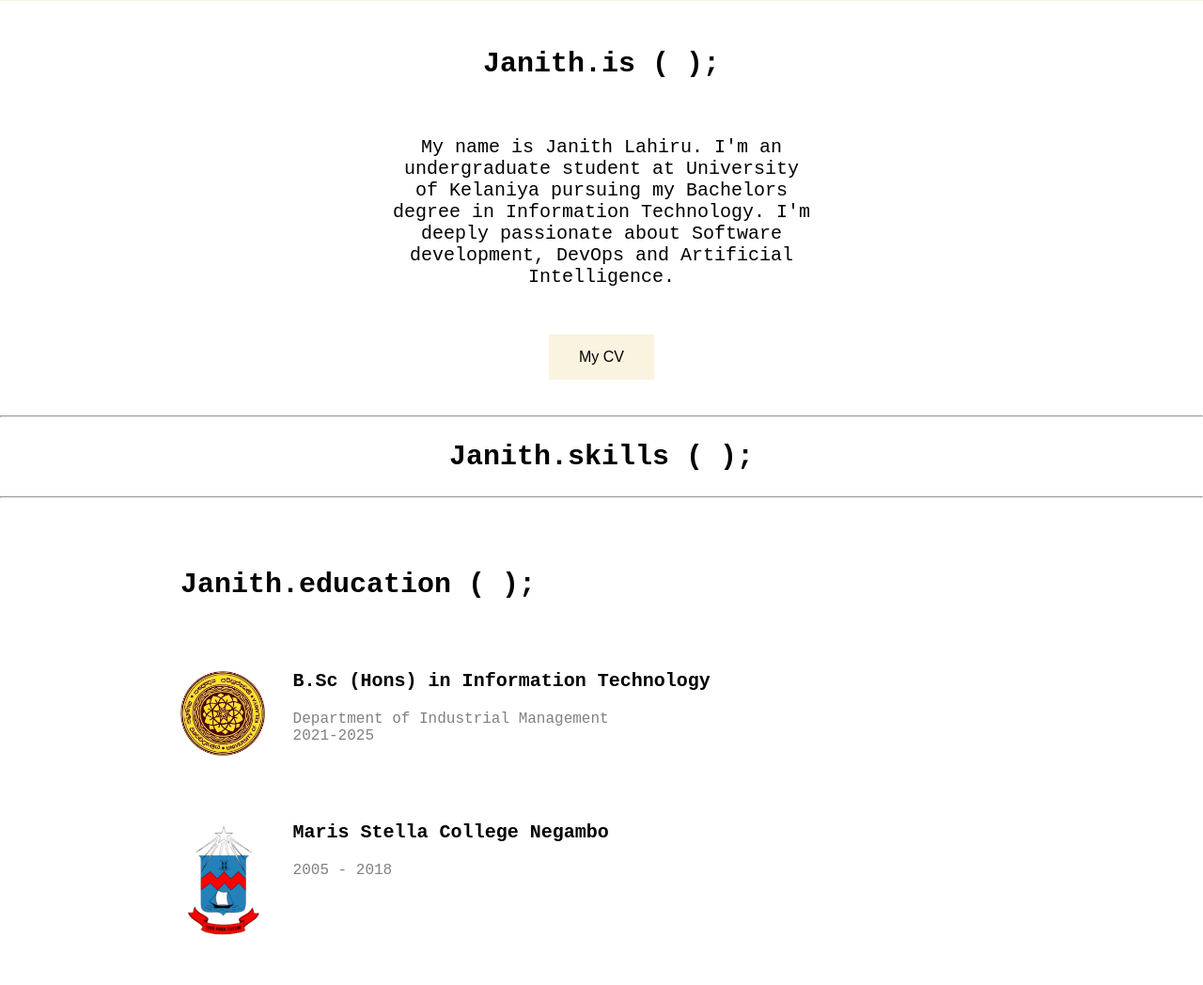
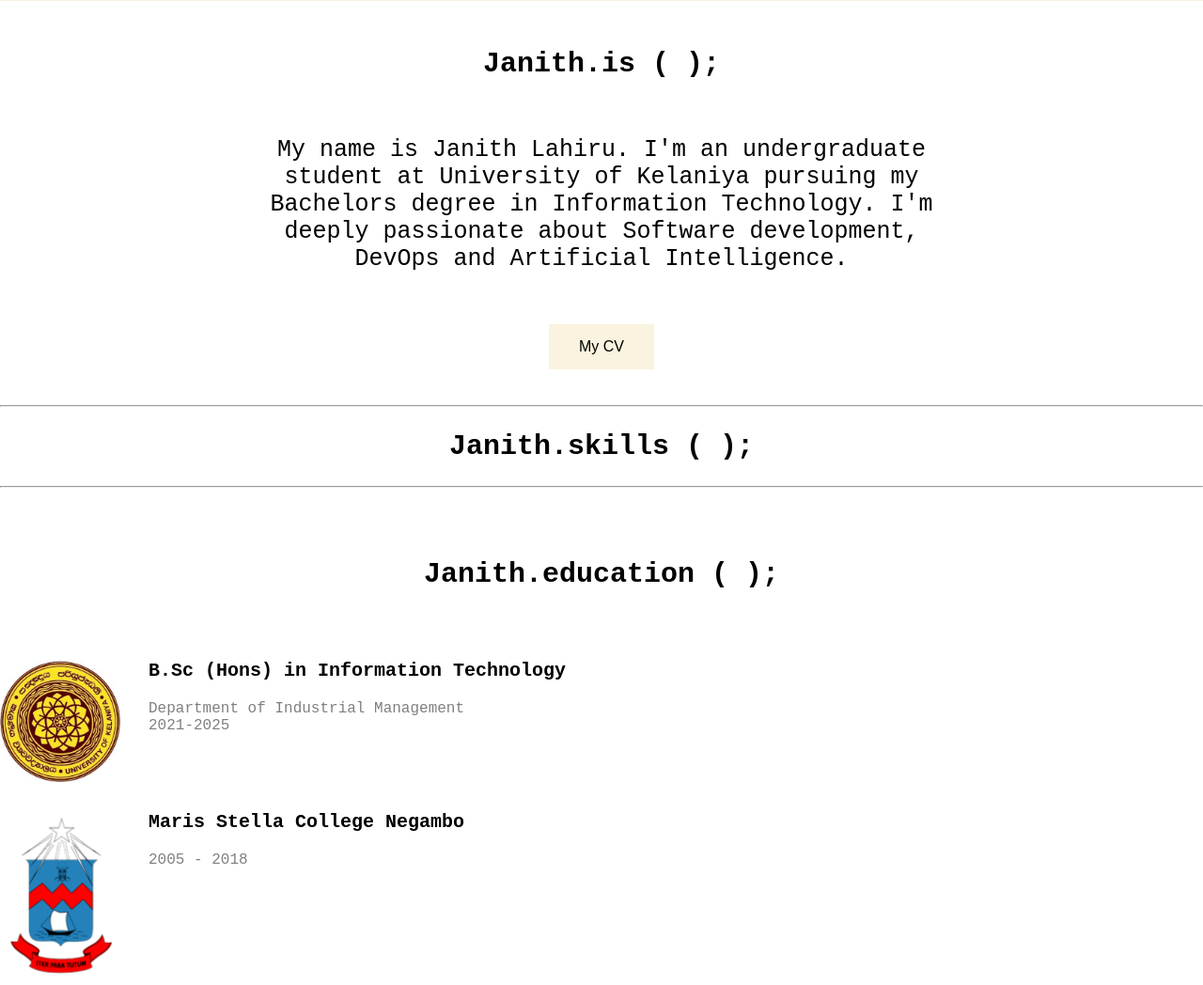
Before and after one commit to janithlahirukariyawasam/My-Personal-Website, a plain HTML site: page index.html in a window 1280 px wide. Shown: the part 1287-2335 px from the top of the page at 94% size. Drawn offline with Linux system fonts and the light colour scheme.

Commit message:
Update styles.css

```diff
--- a/css/styles.css
+++ b/css/styles.css
@@ -26,9 +26,9 @@ body {
 .aboutjanith {
   color: black;
   font-family: monospace;
-  font-size: 20px;
+  font-size: 25px;
 
-  width: 35%;
+  width: 60%;
   margin-left: auto;
   margin-right: auto;
   padding: 30px;
@@ -106,8 +106,6 @@ h3 {
 .education {
   font-family: monospace;
   font-size: 20px;
-  width: 70%;
-  margin: auto;
   text-align: left;
   padding-bottom: 50px;
 }
@@ -117,20 +115,29 @@ h3 {
   font-size: 30px;
   padding-top: 50px;
   padding-bottom: 50px;
+  margin-left: auto;
+  margin-right: auto;
+  text-align: center;
 }
 
-.profile {}
+.profile {
+  margin-left: auto;
+  margin-right: auto;
+}
 
 .skills {}
 
 .school {}
 
-.campus {}
+.campus {
+
+}
 
 .maris {
   width: 10%;
   float: left;
   margin-right: 30px;
+
 }
 
 .university {
```
